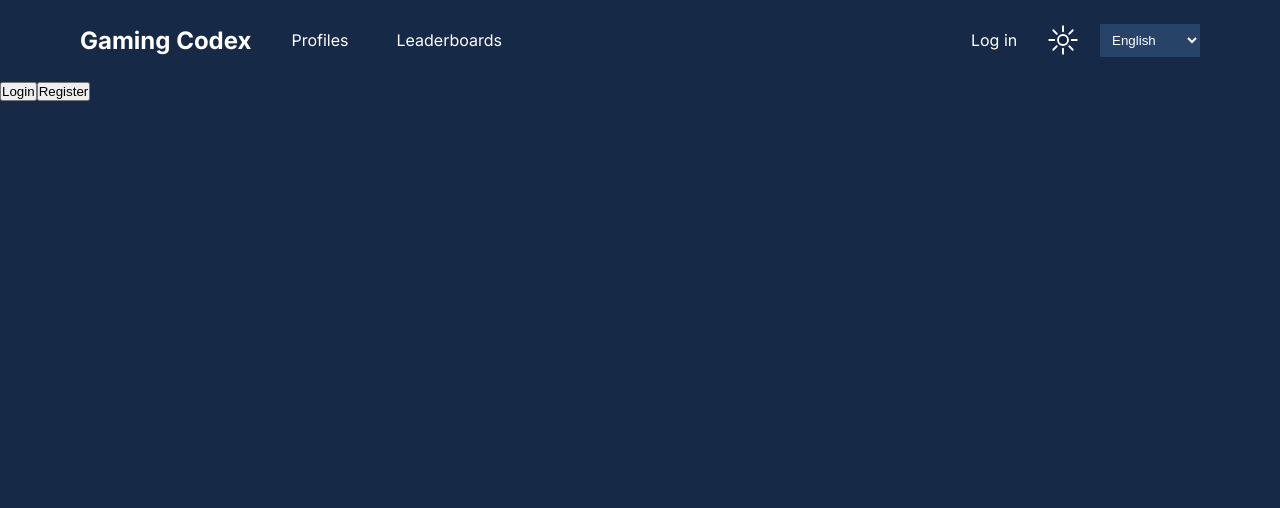
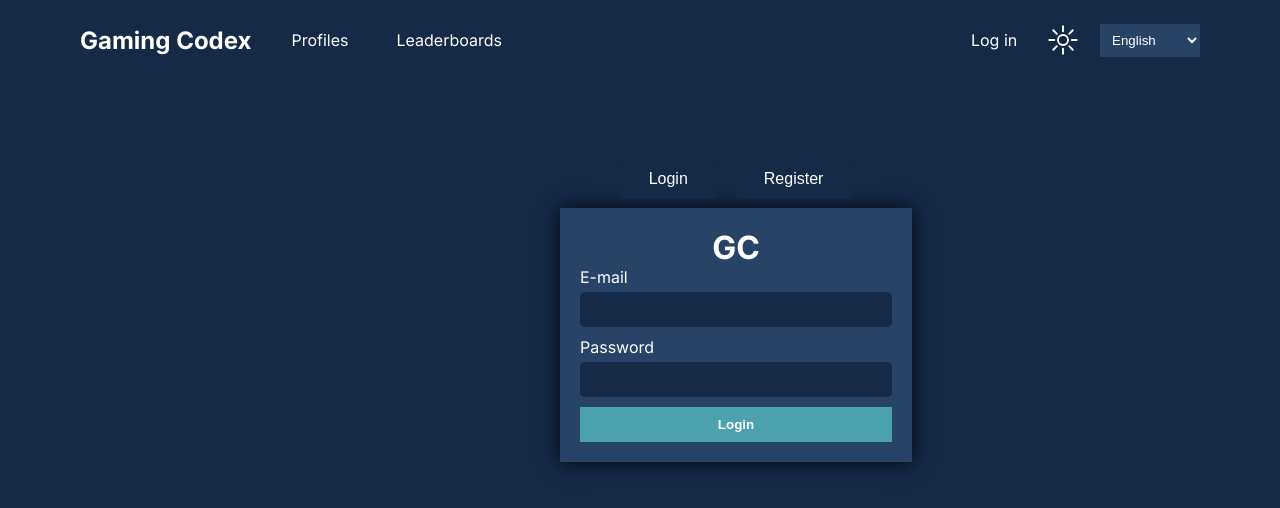
Before and after one commit to ErikOkau/LMSD, a Nuxt app: page /login in a window 1280 px wide. Shown: the top 508 px of the page. Built offline with nearby package versions, Linux system fonts and the light colour scheme.

Commit message:
Created design of login/register page

```diff
--- a/app.vue
+++ b/app.vue
@@ -17,6 +17,7 @@
     --dark:#284368;
     --light:#fff;
     --black: #000;
+    --cyan: #4ca1af;
 }
 
 
--- a/components/Login.vue
+++ b/components/Login.vue
@@ -1,57 +1,187 @@
 <script setup lang="ts">
 
+// Refs for the login and register buttons
 const loginRef = ref(false)
 const registerRef = ref(false)
 
-const loginRegisterHandler= () => {
-    if (loginRef.value) {
-        loginRef.value = false
-    }
-    if (!registerRef.value) {
-        registerRef.value = true
-    }
+// Functions to handle the login and register buttons
+function loginHandler() {
+    loginRef.value = false
+    registerRef.value = false
+}
+function registerHandler() {
+    registerRef.value = true
+    loginRef.value = true
 }
 
-const buttonRefs = ref([
-    {
-        name: 'Login'
-    },
-    {
-        name: 'Register'
-    }
-])
+const username = ref('');
+const email = ref('');
+const password = ref('');
+
+const submitForm = () => {
+
+    console.log(username.value, email.value, password.value);
+};
+
 
 </script>
 
 <template>
-    <div class="login_register">
-        <div class="login_register">
-            <button @click="loginRegisterHandler" v-for="buttons in buttonRefs">{{ buttons.name }}</button>
+    <div class="container">
+        <div class="buttons">
+            <button @click="loginHandler">Login</button>
+            <button @click="registerHandler">Register</button>
         </div>
+
+
         <div class="loginORregister">
-            <div class="login" v-if="loginRef">
-                <h1>Login</h1>
-                <form action="">
-                    <input type="text" placeholder="Username">
-                    <input type="password" placeholder="Password">
-                    <button>Login</button>
+            <div class="login" v-if="!loginRef">
+                <h1>GC</h1>
+
+                <form @submit.prevent="submitForm">
+                    <label for="email">E-mail</label>
+                    <input type="email" id="email" v-model="email" required />
+
+                    <label for="password">Password</label>
+                    <input type="password" id=password v-model=password required />
+
+                    <button type=submit>Login</button>
                 </form>
             </div>
+
             <div class="register" v-if="registerRef">
-                <h1>Register</h1>
-                <form action="">
-                    <input type="text" placeholder="Username">
-                    <input type="password" placeholder="Password">
-                    <input type="password" placeholder="Repeat Password">
-                    <button>Register</button>
+                <h1>GC</h1>
+                <p>Create a Gaming Codex account</p>
+                <form @submit.prevent="submitForm">
+                    <label for="username">Username</label>
+                    <input type="text" id="username" v-model="username" required />
+
+                    <label for="email">E-mail</label>
+                    <input type="email" id="email" v-model="email" required />
+
+                    <label for="password">Password</label>
+                    <input type="password" id=password v-model=password required />
+
+                    <button type=submit>Register</button>
                 </form>
             </div>
+
         </div>
     </div>
+</template>
+
+<style scoped lang="scss"> // Login/Register styling
+ .container {
+     display: flex;
+     flex-direction: column;
+     align-items: center;
+     justify-content: center;
+     margin-top: 5rem;
+     margin-left: 12rem;
 
 
-</template>
+     .buttons {
+         display: flex;
+         margin-bottom: 10px;
 
-<style scoped lang="scss">
+         button {
+             margin-right: 0.5rem;
+             margin-left: 0.5rem;
+             padding: 10px 30px;
+             border: none;
+             border-radius: 5px;
+             color: var(--light);
+             font-size: 1rem;
+             background-color: var(--darkest);
 
+             transform-style: preserve-3d;
+             border-radius: 10;
+
+             transition:
+                 .4s ease-in-out transform,
+                 .4s ease-in-out box-shadow;
+
+             &:hover {
+                 cursor: pointer;
+                 transform:
+                     translate3d(0px, -12px, 0px);
+                 box-shadow:
+                     1px 1px 0 1px var(--cyan),
+                     -1px 0 28px 0 rgba(34, 33, 81, 0.01),
+                     54px 54px 28px -10px rgba(34, 33, 81, 0.15);
+             }
+
+         }
+     }
+ }
+
+ .loginORregister {
+     display: flex;
+
+     width: 22rem;
+
+     .login,
+     .register {
+         flex: 1;
+         padding: 20px;
+         background: var(--dark);
+         box-shadow: 0 0 20px rgba(0, 0, 0, 0.8);
+
+         p {
+             color: white;
+             text-align: center;
+             margin-bottom: 2rem;
+             margin-top: 0.5rem;
+         }
+
+         form {
+             display: flex;
+             flex-direction: column;
+
+             label {
+                 color: white;
+                 margin-bottom: 5px;
+             }
+
+             input {
+                 padding: 10px;
+                 border: none;
+                 border-radius: 5px;
+                 margin-bottom: 10px;
+                 background-color: var(--darkest);
+                 color: white;
+
+                 &:focus {
+                     outline: none;
+                 }
+             }
+
+             button {
+                 padding: 10px 20px;
+                 border: none;
+                 color: white;
+                 font-weight: bold;
+                 cursor: pointer;
+                 background: var(--cyan);
+                 transform-style: preserve-3d;
+                 border-radius: 10;
+                 transition: all 0.3s ease-in-out;
+
+                 &:hover {
+                     cursor: pointer;
+                     background-color: var(--darkest);
+                 }
+             }
+         }
+     }
+ }
+
+
+
+
+ .login h1,
+ .register h1 {
+     color: white;
+     text-align: center;
+ }
 </style>
--- a/components/Nav.vue
+++ b/components/Nav.vue
@@ -6,6 +6,7 @@ const img = ref('/img/light_mode.svg')
 const darkest = ref('#162946')
 const dark = ref('#284368')
 const light = ref('#fff')
+const cyan = ref('#4ca1af')
 
 
 function modeShiftHandler(e: any) {
@@ -14,13 +15,15 @@ function modeShiftHandler(e: any) {
     if (modeShift.value) {
         img.value = '/img/dark_mode.svg'
         darkest.value = '#fff'
-        dark.value = '#162946'
+        dark.value = '#000'
         light.value = '#000'
+        cyan.value = '#162946'
     } else {
         img.value = '/img/light_mode.svg'
-        darkest.value = '#fff'
+        darkest.value = '#162946'
         dark.value = '#284368'
         light.value = '#fff'
+        cyan.value = '#4ca1af'
     }
 }
 onMounted(() => {
@@ -88,7 +91,7 @@ nav {
 
                 &:hover {
                     cursor: pointer;
-                    color: var(--light);
+                    color: white;
                     background-color: var(--dark);
                 }
             }
@@ -152,6 +155,10 @@ nav {
                 cursor: pointer;
                 background-color: var(--dark);
             }
+
+            &:focus {
+                outline: none;
+            }
         }
     }
 }
--- a/package.json
+++ b/package.json
@@ -10,6 +10,8 @@
     "postinstall": "nuxt prepare"
   },
   "devDependencies": {
+    "@types/express": "^4.17.21",
+    "@types/steam-user": "^4.26.8",
     "nuxt": "^3.8.2",
     "prisma": "^5.8.1",
     "sass": "^1.70.0",
@@ -19,8 +21,10 @@
   "dependencies": {
     "@varandas/steam": "^2.0.0",
     "dotenv": "^16.4.1",
+    "express": "^4.18.2",
     "openid-client": "^5.6.4",
     "steam-api-sdk": "^1.4.1",
+    "steam-user": "^5.0.8",
     "tsx": "^4.7.0"
   }
 }
--- a/ts/steam-auth.ts
+++ b/ts/steam-auth.ts
@@ -11,7 +11,6 @@ export const steamApi = new SteamApi(apiKey as string)
 
 // Now you can use the API key in your code
 console.log(`API Key: ${apiKey}`);
-
 
 
 // Get the news service from the client
```
Also changed, not shown: middleware/steam-auth.ts (added, +15 -0 lines), ts/interfaces.ts (added, +18 -0 lines), 1 other file (tests, documents, lock files or other folders).
